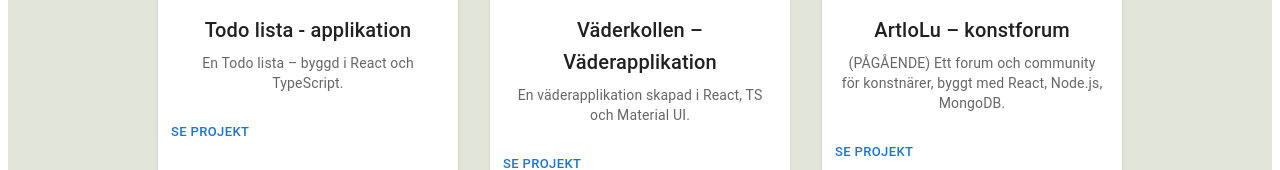
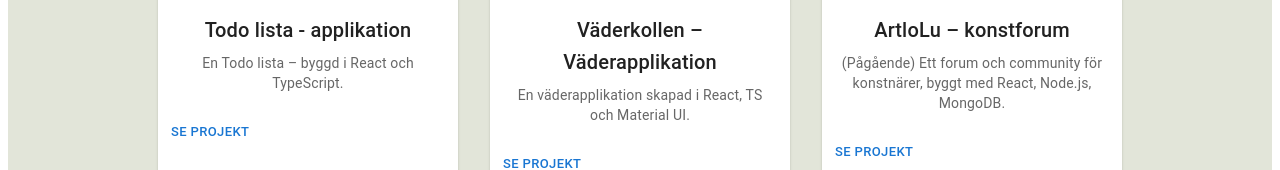
Before and after one commit to fridanord/portfolio, a React (Vite) app: page / in a window 1280 px wide. Shown: the part 1956-2126 px from the top of the page. Built offline with nearby package versions, Linux system fonts and the light colour scheme.

Commit message:
fixed cards.

```diff
--- a/src/components/Portfolio.tsx
+++ b/src/components/Portfolio.tsx
@@ -17,7 +17,7 @@
   {
     title: 'ArtloLu – konstforum',
     image: '/artlolu2.png', // Byt ut till riktiga bilder
-    description: '(PÅGÅENDE) Ett forum och community för konstnärer, byggt med React, Node.js, MongoDB.',
+    description: '(Pågående) Ett forum och community för konstnärer, byggt med React, Node.js, MongoDB.',
     link: '#',
   },
 
```
